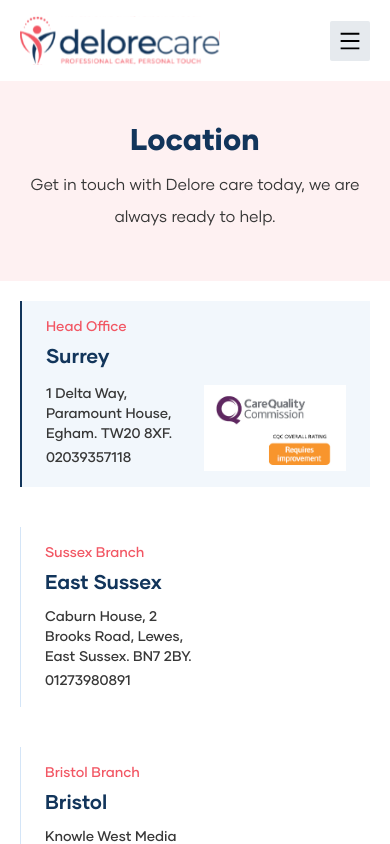
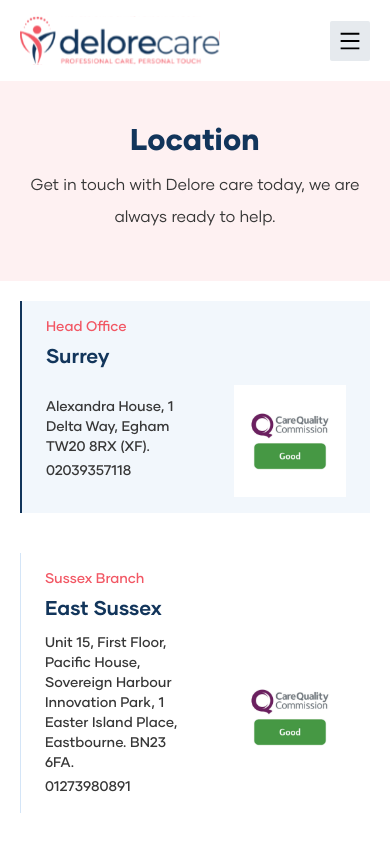
Before and after one commit to Tana00/delore-care, a Next.js app: page /locations in a window 390 px wide. Shown: the top 844 px of the page. Built offline with nearby package versions, Linux system fonts and the light colour scheme.

Commit message:
Updates location details and improves CQC badge display
Refreshes addresses and map embeds for locations to ensure accuracy.
Enhances visual presentation of CQC badge, including new image asset and layout tweaks.
Updates copyright year.
Improves responsiveness and branch logic for location sections.

```diff
--- a/app/locations/page.js
+++ b/app/locations/page.js
@@ -14,7 +14,7 @@
   useEffect(() => {
     if (location) {
       const selectedLocation = locationList.find(
-        (locationItem) => locationItem.href === location
+        (locationItem) => locationItem.href === location,
       );
 
       selectedLocation
@@ -39,7 +39,7 @@
         </div>
       </section>
       <section className="p-5 sm:p-10 lg:p-20 xl:px-40 max-w-[1920px] mx-auto w-full">
-        <div className="grid items-start justify-between grid-cols-1 md:grid-cols-12 gap-6 2xl:gap-16 max-w-[1920px] mx-auto w-full">
+        <div className="grid items-start justify-between grid-cols-1 lg:grid-cols-12 gap-6 2xl:gap-16 max-w-[1920px] mx-auto w-full">
           <div className="col-span-12 md:col-span-5">
             {locationList.map((location) => (
               <div
@@ -61,19 +61,19 @@
                     <p className="">{location.tel}</p>
                   </div>
 
-                  {location?.id === 0 && (
+                  {location?.id !== 2 && (
                     <a
                       href="https://www.cqc.org.uk/location/1-5295049928"
                       target="_blank"
-                      className="relative w-1/2"
+                      className="relative w-1/2 flex justify-end"
                     >
                       <Image
-                        src="/assets/images/cqc.jpg"
+                        src="/assets/images/CQC-Good.webp"
                         alt="cqc logo"
                         width={150}
                         height={120}
-                        layout="responsive"
-                        className="mt-2 object-cover"
+                        // layout="responsive"
+                        className="mt-2 object-contain lg:object-cover w-28 h-28 lg:h-[120px] lg:w-full"
                       />
                     </a>
                   )}
--- a/components/Footer.js
+++ b/components/Footer.js
@@ -61,8 +61,8 @@
                         link.title === "Quick Links"
                           ? `${submenu.href}`
                           : submenu?.title === "Location"
-                          ? `${submenu.href}`
-                          : `/${link.title?.toLowerCase()}/${submenu.href}`
+                            ? `${submenu.href}`
+                            : `/${link.title?.toLowerCase()}/${submenu.href}`
                       }
                       className=""
                     >
@@ -130,7 +130,7 @@
           ))}
         </div>
         <div className="w-full flex flex-col-reverse sm:flex-row items-center lg:justify-center justify-start gap-x-10 md:gap-20 text-blue font-medium py-4 md:pt-10 md:pb-0 lg:pt-16">
-          <p>© 2024 Delore Care</p>
+          <p>© 2026 Delore Care</p>
           <div className="flex items-center justify-between mb-2 sm:mb-0 gap-x-10 md:gap-20">
             <a
               href="/terms-and-conditions"
--- a/utils/index.js
+++ b/utils/index.js
@@ -289,21 +289,22 @@
     id: 0,
     type: "Head Office",
     name: "Surrey",
-    address: "1 Delta Way, Paramount House, Egham. TW20 8XF.",
+    address: "Alexandra House, 1 Delta Way, Egham TW20 8RX (XF).",
     tel: "02039357118",
     href: "surrey",
     iframe:
-      "https://www.google.com/maps/embed?pb=!1m18!1m12!1m3!1d2488.2745483761046!2d-0.5340452235186892!3d51.41638311734861!2m3!1f0!2f0!3f0!3m2!1i1024!2i768!4f13.1!3m3!1m2!1s0x487670ca813fffff%3A0x6d587bba2ca93b0e!2sBizSpace%20Egham!5e0!3m2!1sen!2sng!4v1701322657267!5m2!1sen!2sng",
+      "https://www.google.com/maps/embed?pb=!1m18!1m12!1m3!1d2488.274730487962!2d-0.534045223348359!3d51.41637977179276!2m3!1f0!2f0!3f0!3m2!1i1024!2i768!4f13.1!3m3!1m2!1s0x4876773b1ac88049%3A0x91b825c1edcaf871!2sDelore%20Care!5e0!3m2!1sen!2suk!4v1770498460410!5m2!1sen!2suk",
   },
   {
     id: 1,
     type: "Sussex Branch",
     name: "East Sussex",
-    address: "Caburn House, 2 Brooks Road, Lewes, East Sussex. BN7 2BY.",
+    address:
+      "Unit 15, First Floor, Pacific House, Sovereign Harbour Innovation Park, 1 Easter Island Place, Eastbourne. BN23 6FA.",
     tel: "01273980891",
     href: "east-sussex",
     iframe:
-      "https://www.google.com/maps/embed?pb=!1m18!1m12!1m3!1d2517.5038249876375!2d0.014761276451267284!3d50.87738485653231!2m3!1f0!2f0!3f0!3m2!1i1024!2i768!4f13.1!3m3!1m2!1s0x47df628dfd047163%3A0xb08c34401541e9ae!2s2%20Brooks%20Rd%2C%20Lewes%20BN7%202BY%2C%20UK!5e0!3m2!1sen!2sng!4v1701322794328!5m2!1sen!2sng",
+      "https://www.google.com/maps/embed?pb=!1m18!1m12!1m3!1d2521.7571873260827!2d0.3243516766153682!3d50.79860837166079!2m3!1f0!2f0!3f0!3m2!1i1024!2i768!4f13.1!3m3!1m2!1s0x47df7303f96eb2c5%3A0x94c837796ca6fb0c!2sPacific%20House!5e0!3m2!1sen!2suk!4v1770498646475!5m2!1sen!2suk",
   },
   {
     id: 2,
```
Also changed, not shown: public/assets/images/CQC-Good.webp (added).
